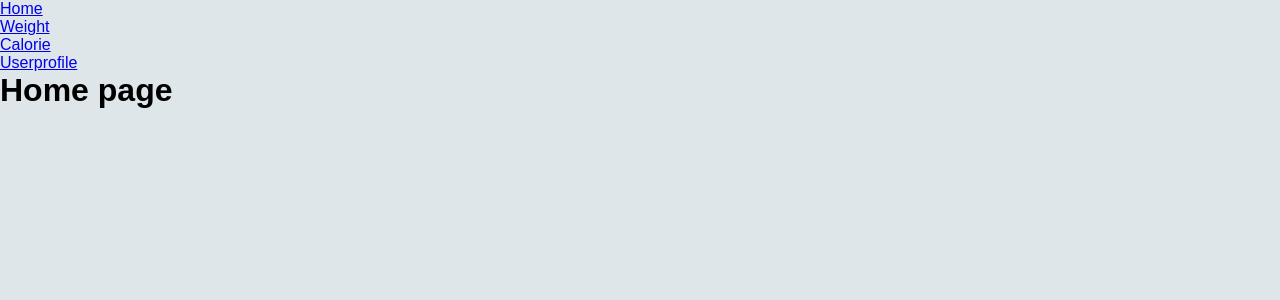
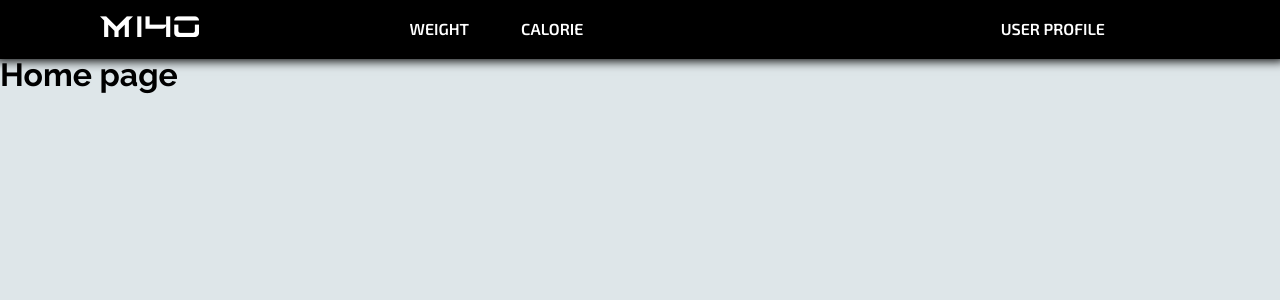
Before and after one commit to ZacPJ/Fitness-Website, a React (Create React App) app: page / in a window 1280 px wide. Shown: the top 300 px of the page. Built offline with nearby package versions, Linux system fonts and the light colour scheme; no server answers.

Commit message:
nav bar finalised

```diff
--- a/src/App.css
+++ b/src/App.css
@@ -1,64 +1,90 @@
+@import url('https://fonts.googleapis.com/css2?family=Exo+2:wght@500;600&family=Raleway:wght@100;200;300;400;700&display=swap');
+
 * {
   box-sizing: border-box;
   padding: 0;
   margin: 0;
 }
 
+@font-face {
+  font-family: 'tesla';
+  src: url("./tesla-font/TESLA.ttf") format("truetype");
+}
+
 body {
   background-color: #DEE6E9;
   cursor: default;
-  font-family: Arial, Helvetica, sans-serif;
+  min-height: 200vh;
+  font-family: 'Raleway', sans-serif;
 }
 
+.nav-link {
+  text-decoration: none;
+  padding: 7px 16px;
+  transition: 0.5s;
+  margin: 0 10px;
+  border-radius: 5px;
+  font-weight: 600;
+  color: #FFF;
+  font-family: 'Exo 2', sans-serif;
+  text-transform: uppercase;
+}
+
+.nav-link:hover {
+  background-color: rgba(255, 251, 251, 0.1);
+  transition: 0.5s;
+}
 
 #nav {
   display: flex;
   /* justify-content: space-between; */
   align-items: center;
-  position: fixed;
   z-index: 10;
   width: 100%;
   height: 56px;
+  background-color: rgba(0, 0, 0, 1);
+  box-shadow: 0 0 10px 5px #000;
 }
 
-#nav ul a {
-  padding: 7px 16px;
-  transition: 0.5s;
+#nav ul {
+  display: flex;
+  flex-direction: row;
+  list-style: none;
 }
 
-#logo {
+#nav-left {
   width: 424px;
-  padding-left: 30px;
-  outline: 5px black solid;
+  padding-left: 100px;
+  outline: black solid;
 
 }
 
 #nav-center {
   width: 590px;
-  outline: 5px black solid;
-
+  outline: black solid;
 }
 
 #nav-right {
   width: 424px;
   padding-left: 75px;
-  outline: 5px black solid;
-}
-
-#nav-center ul a:hover,
-#nav-right ul a:hover {
-  transition: 0.5s;
-  background-color: rgba(255, 251, 251, 0.4);
-  border-radius: 12px;
-
+  outline: black solid;
 }
 
 /* -------------------------------------------------------------------- */
 
 #nav {
-  outline: 5px black solid;
+  outline: black solid;
 }
 
-.buttontwo{
+.buttontwo {
   color: black;
 }
+
+.title {}
+
+.tesla-font {
+  font-family: 'tesla';
+  font-size: 33px;
+  text-decoration: none;
+  color: #FFF;
+}
--- a/src/pages/components/nav.js
+++ b/src/pages/components/nav.js
@@ -2,14 +2,26 @@ import react from 'react';
 import { Link } from "react-router-dom";
 
 
-function Navbar(){
-    return(
-        <ul>
-            <li><Link to="/"> Home </Link> </li>
-            <li><Link to="/Weight"> Weight </Link> </li>
-            <li><Link to="/Calorie"> Calorie </Link> </li>
-            <li><Link to="/Userprofile"> Userprofile </Link> </li>
-        </ul>
+function Navbar() {
+    return (
+        <div id="nav">
+            <div id="nav-left">
+                <ul>
+                    <Link className="tesla-font" to="/">MI40</Link>
+                </ul>
+            </div>
+            <div id="nav-center">
+                <ul>
+                    <Link className="nav-link" to="/Weight">Weight</Link>
+                    <Link className="nav-link" to="/Calorie">Calorie</Link>
+                </ul>
+            </div>
+            <div id="nav-right">
+                <ul>
+                    <Link className="nav-link" to="/Userprofile">User Profile</Link>
+                </ul>
+            </div>
+        </div>
     )
 }
 
```
Also changed, not shown: src/App.js (+8 -10 lines), src/tesla-font/TESLA.ttf (added), src/tesla-font/Tesla Font - RED LOGO.svg (added), src/tesla-font/license.txt (added).
